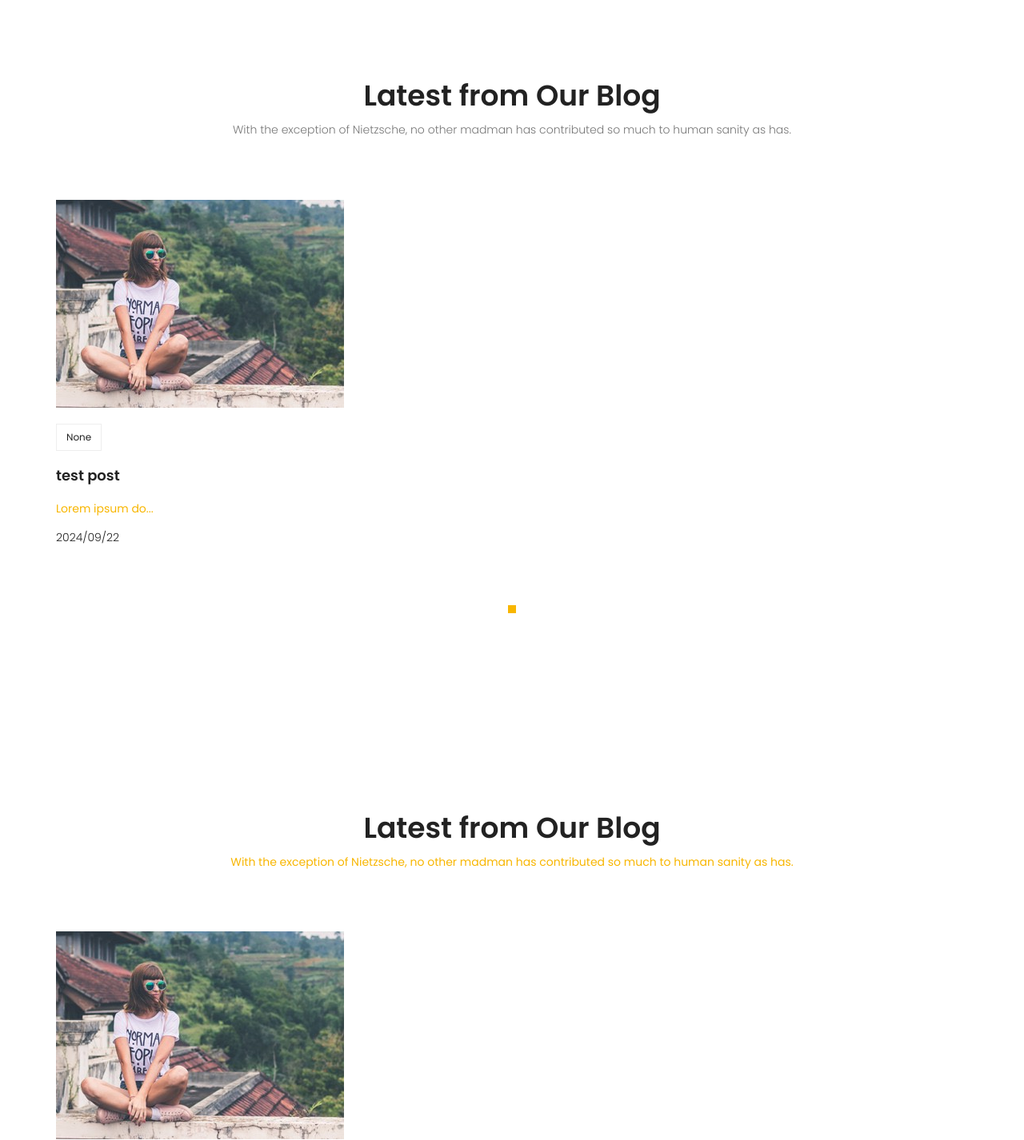
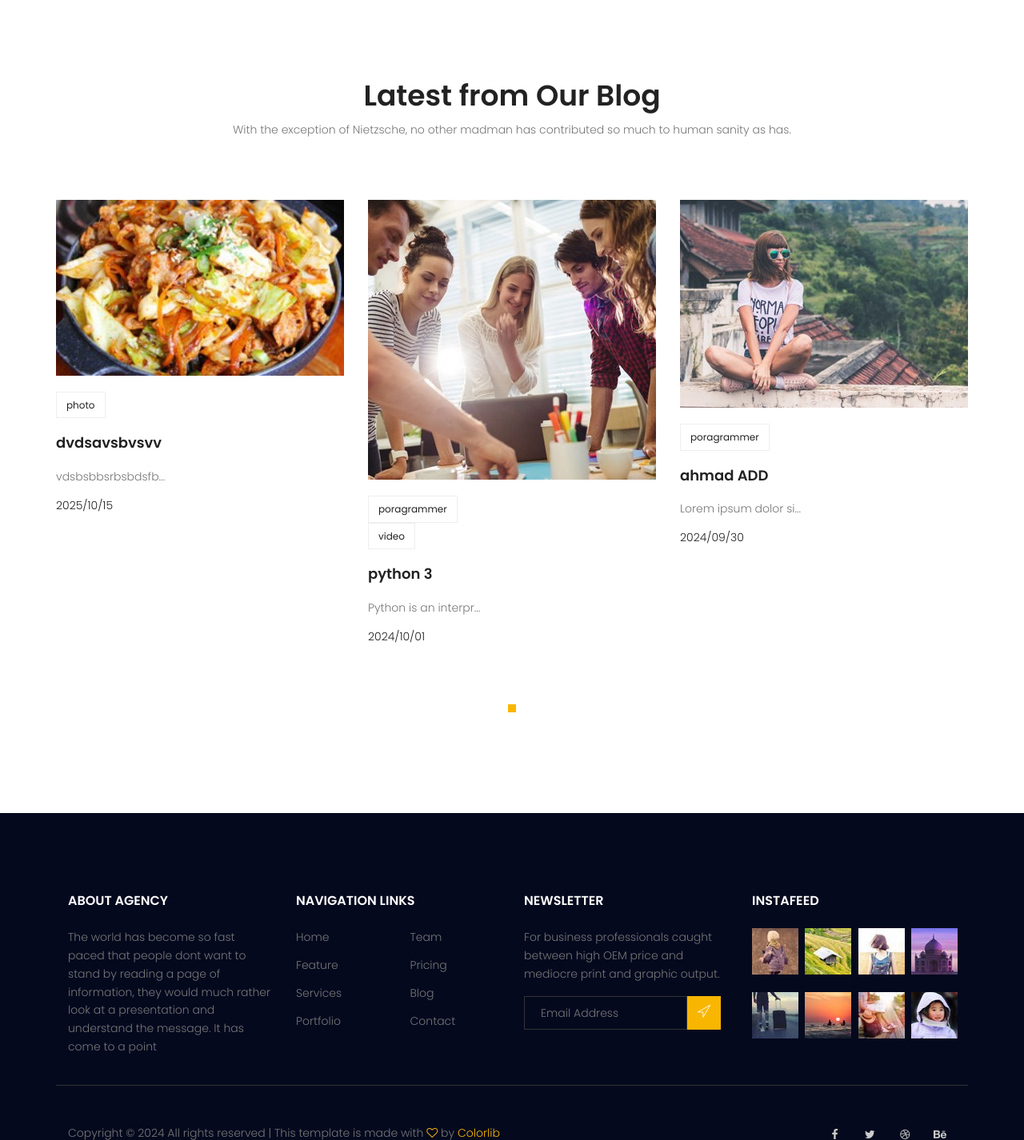
Before and after one commit to Mahdi-tt/jango-site, a Django app: page / in a window 1280 px wide. Shown: the part 2539-3965 px from the top of the page at 80% size. Run offline with Django 3.2, Linux system fonts and the light colour scheme; data comes from the database, SQL or seed files in the repository; parts of the project's set-up code (start-up, migrations or seed data) failed here and were passed over; some libraries are stand-ins or nearby versions.

Commit message:
latest post
dffd

```diff
--- a/blog/templatetags/website-tag.py
+++ b/blog/templatetags/website-tag.py
@@ -5,15 +5,7 @@ from django.utils import timezone
 register = template.Library()
 
 @register.inclusion_tag('website/website-lates-post.html')
-def lates_post(pid):
-    posts=post.objects.filter(pk=pid,status=1)[:3]
+def lates_post():
+    posts=post.objects.filter(status=1).order_by('-publish_date')[:3]
     context={'posts':posts}
     return context
-    # now=timezone.now()
-    # posts=post.objects.filter(status=1,publish_date__lte=now).order_by('-publish_date')
-    # cat= categor.objects.all()
-    # cat_dict = {}
-    # for name in cat:
-    #     cat_dict[name]=posts.filter(categore = name )
-
-    # return {'posts': posts[:arg], 'category': cat_dict}
--- a/templates/website/index.html
+++ b/templates/website/index.html
@@ -182,8 +182,6 @@
 
 
 				<!-- Start blog Area -->
-				{% for post in posts %}
-					{% lates_post pid=post.id %}
-				{% endfor %}
+					{% lates_post %}
 				<!-- End recent-blog Area -->
 	{%endblock%}
--- a/templates/website/website-lates-post.html
+++ b/templates/website/website-lates-post.html
@@ -19,14 +19,14 @@
                     </div>
                     <div class="details">
                         <div class="tags">
+                            {% for cat in p.categore.all %}
                             <ul>
-
                                 <li>
-                                    <a href="{% url 'blog:blog_category' cat_name=p.categore.name %}">{{p.categore.name}}</a>
+                                    <a href="{% url 'blog:blog_category' cat_name=cat.name %}">{{cat.name}}</a>
                                 </li>
 
-
                             </ul>
+                            {% endfor %}
                         </div>
                         <a href="{% url 'blog:blog_single' pid=p.id %}"><h4 class="title">{{p.titel}}</h4></a>
                         <p>
--- a/website/views.py
+++ b/website/views.py
@@ -19,9 +19,7 @@ def contact(request):
     return render(request,'website/contact.html',{'form':form})
 
 def index(request):
-    posts = post.objects.filter(status=1)
-    context = {'posts': posts}
-    return render(request,'website/index.html',context)
+    return render(request,'website/index.html')
 def about(request):
     return render(request,'website/about.html')
 
```
